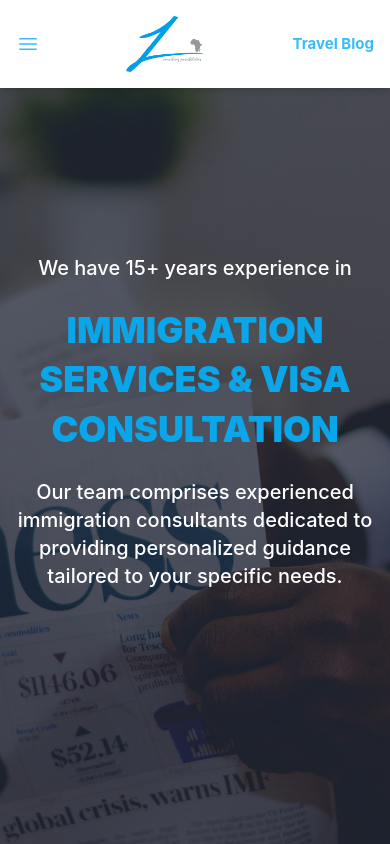
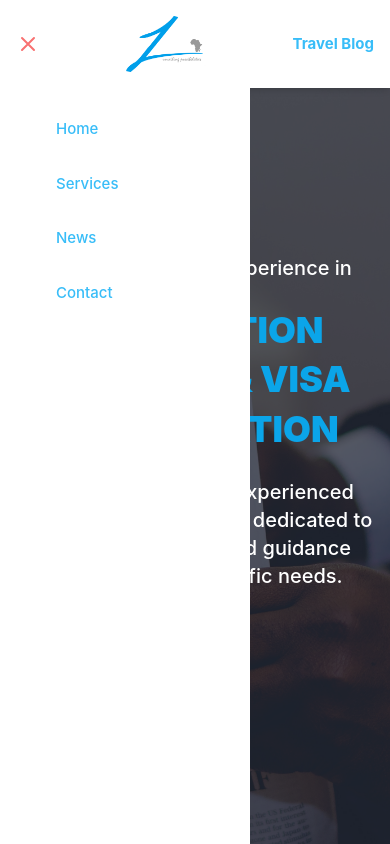
Before and after one commit to nikolasdevs/zinafri, a Vue app: page / in a window 390 px wide. Both pictures are taken after a click on the element 28 px from the left and 44 px from the top of the page. Shown: the top 844 px of the page. Built offline with nearby package versions, Linux system fonts and the light colour scheme.

Commit message:
menu toggle was fixed using vue built-in app

```diff
--- a/public/style.css
+++ b/public/style.css
@@ -708,8 +708,12 @@ video {
   z-index: 50;
 }
 
-.m-16 {
-  margin: 4rem;
+.m-1 {
+  margin: 0.25rem;
+}
+
+.m-10 {
+  margin: 2.5rem;
 }
 
 .mx-auto {
@@ -722,11 +726,6 @@ video {
   margin-bottom: 4rem;
 }
 
-.my-24 {
-  margin-top: 6rem;
-  margin-bottom: 6rem;
-}
-
 .my-32 {
   margin-top: 8rem;
   margin-bottom: 8rem;
@@ -737,11 +736,6 @@ video {
   margin-bottom: 1.25rem;
 }
 
-.my-3 {
-  margin-top: 0.75rem;
-  margin-bottom: 0.75rem;
-}
-
 .my-8 {
   margin-top: 2rem;
   margin-bottom: 2rem;
@@ -749,10 +743,6 @@ video {
 
 .mb-12 {
   margin-bottom: 3rem;
-}
-
-.mb-16 {
-  margin-bottom: 4rem;
 }
 
 .mb-4 {
@@ -767,10 +757,6 @@ video {
   margin-top: 4rem;
 }
 
-.mt-24 {
-  margin-top: 6rem;
-}
-
 .mt-4 {
   margin-top: 1rem;
 }
@@ -781,18 +767,6 @@ video {
 
 .mt-8 {
   margin-top: 2rem;
-}
-
-.mt-0 {
-  margin-top: 0px;
-}
-
-.mt-32 {
-  margin-top: 8rem;
-}
-
-.mt-64 {
-  margin-top: 16rem;
 }
 
 .flex {
@@ -819,10 +793,6 @@ video {
   width: 5rem;
 }
 
-.w-3\/5 {
-  width: 60%;
-}
-
 .w-4\/5 {
   width: 80%;
 }
@@ -839,20 +809,12 @@ video {
   width: 100%;
 }
 
-.w-5\/6 {
-  width: 83.333333%;
-}
-
-.w-10\/12 {
-  width: 83.333333%;
-}
-
 .max-w-4xl {
   max-width: 56rem;
 }
 
-.max-w-6xl {
-  max-width: 72rem;
+.transform {
+  transform: translate(var(--tw-translate-x), var(--tw-translate-y)) rotate(var(--tw-rotate)) skewX(var(--tw-skew-x)) skewY(var(--tw-skew-y)) scaleX(var(--tw-scale-x)) scaleY(var(--tw-scale-y));
 }
 
 .cursor-grab {
@@ -887,16 +849,16 @@ video {
   justify-content: space-between;
 }
 
+.gap-10 {
+  gap: 2.5rem;
+}
+
 .gap-16 {
   gap: 4rem;
 }
 
 .gap-2 {
   gap: 0.5rem;
-}
-
-.gap-24 {
-  gap: 6rem;
 }
 
 .gap-4 {
@@ -909,14 +871,6 @@ video {
 
 .gap-8 {
   gap: 2rem;
-}
-
-.gap-10 {
-  gap: 2.5rem;
-}
-
-.gap-0 {
-  gap: 0px;
 }
 
 .gap-y-8 {
@@ -992,11 +946,6 @@ video {
   background-color: rgb(255 255 255 / var(--tw-bg-opacity));
 }
 
-.bg-slate-200 {
-  --tw-bg-opacity: 1;
-  background-color: rgb(226 232 240 / var(--tw-bg-opacity));
-}
-
 .bg-opacity-50 {
   --tw-bg-opacity: 0.5;
 }
@@ -1031,6 +980,22 @@ video {
 
 .p-4 {
   padding: 1rem;
+}
+
+.p-8 {
+  padding: 2rem;
+}
+
+.p-16 {
+  padding: 4rem;
+}
+
+.p-10 {
+  padding: 2.5rem;
+}
+
+.p-20 {
+  padding: 5rem;
 }
 
 .px-10 {
@@ -1078,27 +1043,20 @@ video {
   padding-bottom: 2rem;
 }
 
-.px-6 {
-  padding-left: 1.5rem;
-  padding-right: 1.5rem;
+.ps-4 {
+  padding-inline-start: 1rem;
 }
 
-.py-1 {
-  padding-top: 0.25rem;
-  padding-bottom: 0.25rem;
+.ps-8 {
+  padding-inline-start: 2rem;
 }
 
-.px-0 {
-  padding-left: 0px;
-  padding-right: 0px;
+.ps-10 {
+  padding-inline-start: 2.5rem;
 }
 
-.pe-20 {
-  padding-inline-end: 5rem;
-}
-
-.ps-4 {
-  padding-inline-start: 1rem;
+.ps-6 {
+  padding-inline-start: 1.5rem;
 }
 
 .text-center {
@@ -1115,13 +1073,13 @@ video {
   line-height: 2.25rem;
 }
 
+.text-4xl {
+  font-size: 2.25rem;
+  line-height: 2.5rem;
+}
+
 .text-5xl {
   font-size: 3rem;
-  line-height: 1;
-}
-
-.text-6xl {
-  font-size: 3.75rem;
   line-height: 1;
 }
 
@@ -1150,11 +1108,6 @@ video {
   line-height: 1rem;
 }
 
-.text-4xl {
-  font-size: 2.25rem;
-  line-height: 2.5rem;
-}
-
 .font-black {
   font-weight: 900;
 }
@@ -1179,36 +1132,8 @@ video {
   line-height: 1.375;
 }
 
-.leading-10 {
-  line-height: 2.5rem;
-}
-
-.leading-loose {
-  line-height: 2;
-}
-
-.leading-relaxed {
-  line-height: 1.625;
-}
-
-.leading-8 {
-  line-height: 2rem;
-}
-
-.leading-4 {
-  line-height: 1rem;
-}
-
-.leading-tight {
-  line-height: 1.25;
-}
-
 .tracking-wide {
   letter-spacing: 0.025em;
-}
-
-.tracking-widest {
-  letter-spacing: 0.1em;
 }
 
 .text-gray-400 {
@@ -1251,9 +1176,9 @@ video {
   color: rgb(255 255 255 / var(--tw-text-opacity));
 }
 
-.text-sky-300 {
+.text-red-400 {
   --tw-text-opacity: 1;
-  color: rgb(125 211 252 / var(--tw-text-opacity));
+  color: rgb(248 113 113 / var(--tw-text-opacity));
 }
 
 .underline {
@@ -1275,6 +1200,14 @@ video {
 .outline-none {
   outline: 2px solid transparent;
   outline-offset: 2px;
+}
+
+.transition {
+  transition-property: color, background-color, border-color, text-decoration-color, fill, stroke, opacity, box-shadow, transform, filter, -webkit-backdrop-filter;
+  transition-property: color, background-color, border-color, text-decoration-color, fill, stroke, opacity, box-shadow, transform, filter, backdrop-filter;
+  transition-property: color, background-color, border-color, text-decoration-color, fill, stroke, opacity, box-shadow, transform, filter, backdrop-filter, -webkit-backdrop-filter;
+  transition-timing-function: cubic-bezier(0.4, 0, 0.2, 1);
+  transition-duration: 150ms;
 }
 
 /* Hide scrollbar for Chrome, Safari and Opera */
@@ -1313,6 +1246,22 @@ video {
   line-height: 3.5rem;
 }
 
+.menu-open {
+  /* transform: translateX(-8rem) scale(.9); */
+  background-color: rgba(256, 256, 256);
+  padding: 2rem;
+  position: absolute;
+  top: 5.4rem;
+  left: 0rem;
+  bottom: 0;
+  width: 250px;
+  /* Set your desired width */
+  height: 100vh;
+  overflow: scroll;
+  transition: transform 0.2s ease-in-out;
+  /* Set the transition property */
+}
+
 @media (max-width: 640px) {
   .text-header {
     font-size: 2.5rem;
@@ -1348,30 +1297,25 @@ video {
   box-shadow: var(--tw-ring-offset-shadow, 0 0 #0000), var(--tw-ring-shadow, 0 0 #0000), var(--tw-shadow);
 }
 
+@media (min-width: 640px) {
+  .sm\:text-6xl {
+    font-size: 3.75rem;
+    line-height: 1;
+  }
+}
+
 @media (min-width: 768px) {
-  .md\:m-24 {
-    margin: 6rem;
-  }
-
   .md\:my-24 {
     margin-top: 6rem;
     margin-bottom: 6rem;
-  }
-
-  .md\:mt-24 {
-    margin-top: 6rem;
   }
 
   .md\:mt-16 {
     margin-top: 4rem;
   }
 
-  .md\:mb-16 {
-    margin-bottom: 4rem;
-  }
-
-  .md\:mb-24 {
-    margin-bottom: 6rem;
+  .md\:mt-24 {
+    margin-top: 6rem;
   }
 
   .md\:flex {
@@ -1414,18 +1358,6 @@ video {
     width: 16rem;
   }
 
-  .md\:w-1\/2 {
-    width: 50%;
-  }
-
-  .md\:w-5\/6 {
-    width: 83.333333%;
-  }
-
-  .md\:w-3\/6 {
-    width: 50%;
-  }
-
   .md\:flex-row {
     flex-direction: row;
   }
@@ -1442,28 +1374,12 @@ video {
     justify-content: space-between;
   }
 
-  .md\:gap-24 {
-    gap: 6rem;
-  }
-
-  .md\:gap-4 {
-    gap: 1rem;
-  }
-
-  .md\:gap-8 {
-    gap: 2rem;
-  }
-
-  .md\:gap-16 {
-    gap: 4rem;
-  }
-
   .md\:gap-12 {
     gap: 3rem;
   }
 
-  .md\:p-24 {
-    padding: 6rem;
+  .md\:gap-24 {
+    gap: 6rem;
   }
 
   .md\:px-0 {
@@ -1481,17 +1397,13 @@ video {
     padding-bottom: 6rem;
   }
 
-  .md\:pt-24 {
-    padding-top: 6rem;
-  }
-
   .md\:text-start {
     text-align: start;
   }
 
-  .md\:text-lg {
-    font-size: 1.125rem;
-    line-height: 1.75rem;
+  .md\:text-5xl {
+    font-size: 3rem;
+    line-height: 1;
   }
 
   .md\:text-6xl {
@@ -1499,18 +1411,9 @@ video {
     line-height: 1;
   }
 
-  .md\:text-5xl {
-    font-size: 3rem;
-    line-height: 1;
-  }
-
-  .md\:text-2xl {
-    font-size: 1.5rem;
-    line-height: 2rem;
-  }
-
-  .md\:leading-loose {
-    line-height: 2;
+  .md\:text-lg {
+    font-size: 1.125rem;
+    line-height: 1.75rem;
   }
 
   .md\:leading-snug {
--- a/src/assets/main.css
+++ b/src/assets/main.css
@@ -36,6 +36,23 @@
   line-height: 3.5rem;
 }
 
+.menu-open {
+  /* transform: translateX(-8rem) scale(.9); */
+  background-color: rgba(256, 256, 256);
+
+  padding: 2rem;
+  position: absolute;
+  top: 5.4rem;
+  left: 0rem;
+  bottom: 0;
+  width: 250px; /* Set your desired width */
+  height: 100vh;
+  overflow: scroll;
+  transition: transform 0.2s ease-in-out; /* Set the transition property */
+}
+
+
+
 @media (max-width: 640px) {
   .text-header {
     font-size: 2.5rem;
--- a/src/components/Sections/HeroSection.vue
+++ b/src/components/Sections/HeroSection.vue
@@ -15,7 +15,7 @@
           We have 15+ years experience in
         </p>
 
-        <p class="md:text-6xl text-4xl  font-black leading-snug text-primary">
+        <p class="sm:text-6xl text-4xl  font-black leading-snug text-primary">
           IMMIGRATION SERVICES & VISA CONSULTATION
         </p>
 
--- a/src/components/TheHeader.vue
+++ b/src/components/TheHeader.vue
@@ -1,18 +1,54 @@
 <script>
-// import logo from "../assets/images/logo.png";
+export default {
+  data() {
+    return {
+      isMenuOpen: false,
+      // isMenuClose: false,
+    };
+  },
+  methods: {
+    toggleMenu() {
+      this.isMenuOpen = !this.isMenuOpen;
+      // if (this.isMenuOpen) {
+      //   document.body.classList.add("menu-open");
+      //   document.body.classList.remove("menu-close");
+      // } else {
+      //   document.body.classList.remove("menu-open");
+      //   document.body.classList.add("menu-close");
+      // }
+    },
+  },
+};
 </script>
 
 <template>
   <div class="text-sky-400 p-4 shadow-md fixed w-full z-50 bg-white">
     <div class="container mx-auto flex justify-between items-center">
-      <div class="md:hidden flex">
+      <div class="md:hidden flex cursor-pointer" @click="toggleMenu">
+        <span v-if="isMenuOpen"
+          ><svg
+            xmlns="http://www.w3.org/2000/svg"
+            fill="none"
+            viewBox="0 0 24 24"
+            stroke-width="2"
+            stroke="currentColor"
+            class="w-6 h-6 text-red-400"
+          >
+            <path
+              stroke-linecap="round"
+              stroke-linejoin="round"
+              d="M6 18 18 6M6 6l12 12"
+            />
+          </svg>
+        </span>
+        <span v-else>
           <svg
             xmlns="http://www.w3.org/2000/svg"
             fill="none"
             viewBox="0 0 24 24"
-          stroke-width="1.5"
+            stroke-width="2"
             stroke="currentColor"
-          class="w-6 h-6"
+            class="w-6 h-6 "
           >
             <path
               stroke-linecap="round"
@@ -20,13 +56,33 @@
               d="M3.75 6.75h16.5M3.75 12h16.5m-16.5 5.25h16.5"
             />
           </svg>
+        </span>
       </div>
+
+      <transition class="md:hidden flex cursor-pointer" name="slide">
+        <div class="menu menu-open" v-if="isMenuOpen">
+          <ul class="flex flex-col gap-8 ps-6">
+            <li class="">
+              <a class="font-medium hover:text-sky-500" href="#">Home</a>
+            </li>
+            <li class="">
+              <a class="font-medium hover:text-sky-500" href="#">Services</a>
+            </li>
+            <li class="">
+              <a class="font-medium hover:text-sky-500" href="#">News</a>
+            </li>
+            <li class="">
+              <a class="font-medium hover:text-sky-500" href="#">Contact</a>
+            </li>
+          </ul>
+        </div>
+      </transition>
 
       <div class="w-20 flex items-center justify-center">
         <img src="../assets/images/logo.png" alt="" />
       </div>
 
-      <div class="hidden md:flex">
+      <div class="hidden md:flex ">
         <ul class="flex gap-16">
           <li class="hover:text-sky-500">
             <a class="font-medium" href="#">Home</a>
@@ -49,3 +105,15 @@
     </div>
   </div>
 </template>
+
+<style scoped>
+.slide-enter-active,
+.slide-leave-active {
+  transform: translateX(-100%);
+}
+
+.slide-enter,
+.slide-leave-to {
+  transform: translateX(-100%);
+}
+</style>
```
Lines whose indentation alone changed are shown as unchanged.
